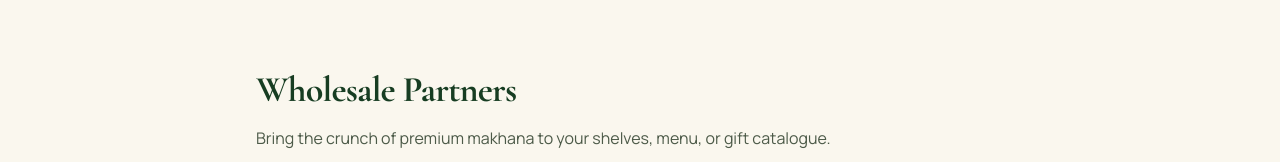
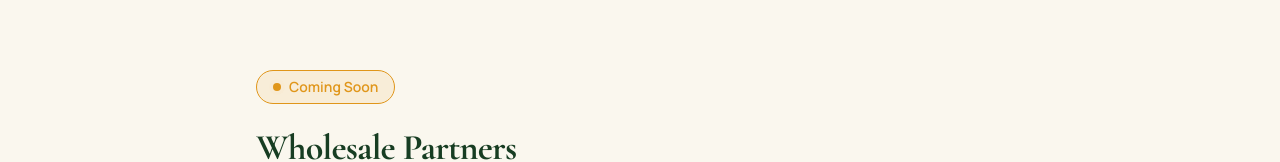
Before and after one commit to root-Akira/Nutyum, a Next.js app: page /wholesale in a window 1280 px wide. Shown: the part 128-290 px from the top of the page. Built offline with nearby package versions, Linux system fonts and the light colour scheme; no server answers; the database is empty.

Commit message:
add Coming Soon badge to wholesale/bulk order page

```diff
--- a/app/wholesale/page.tsx
+++ b/app/wholesale/page.tsx
@@ -9,6 +9,13 @@ export default function WholesalePage() {
   return (
     <main className="min-h-screen bg-[#FAF7EE] px-6 py-24 sm:py-32">
       <div className="mx-auto max-w-3xl">
+        <div className="mb-6 inline-flex items-center gap-2 rounded-full border border-[#E0961A] bg-[#E0961A]/10 px-4 py-1.5 text-sm font-semibold text-[#E0961A]">
+          <span className="relative flex h-2 w-2">
+            <span className="absolute inline-flex h-full w-full animate-ping rounded-full bg-[#E0961A] opacity-75" />
+            <span className="relative inline-flex h-2 w-2 rounded-full bg-[#E0961A]" />
+          </span>
+          Coming Soon
+        </div>
         <h1 className="mb-4 text-4xl font-bold tracking-[-0.02em] text-[#173D22]" style={{ fontFamily: "var(--font-heading)" }}>
           Wholesale Partners
         </h1>
```
